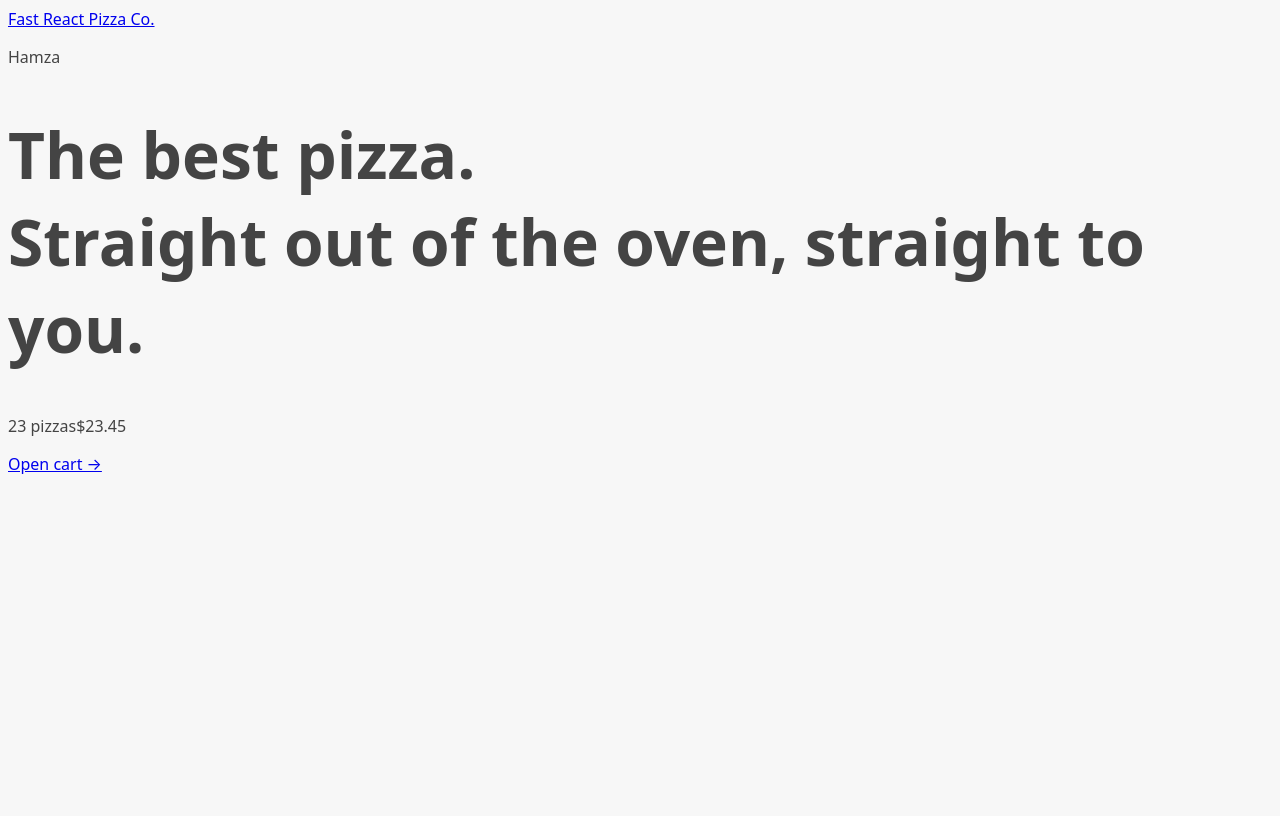
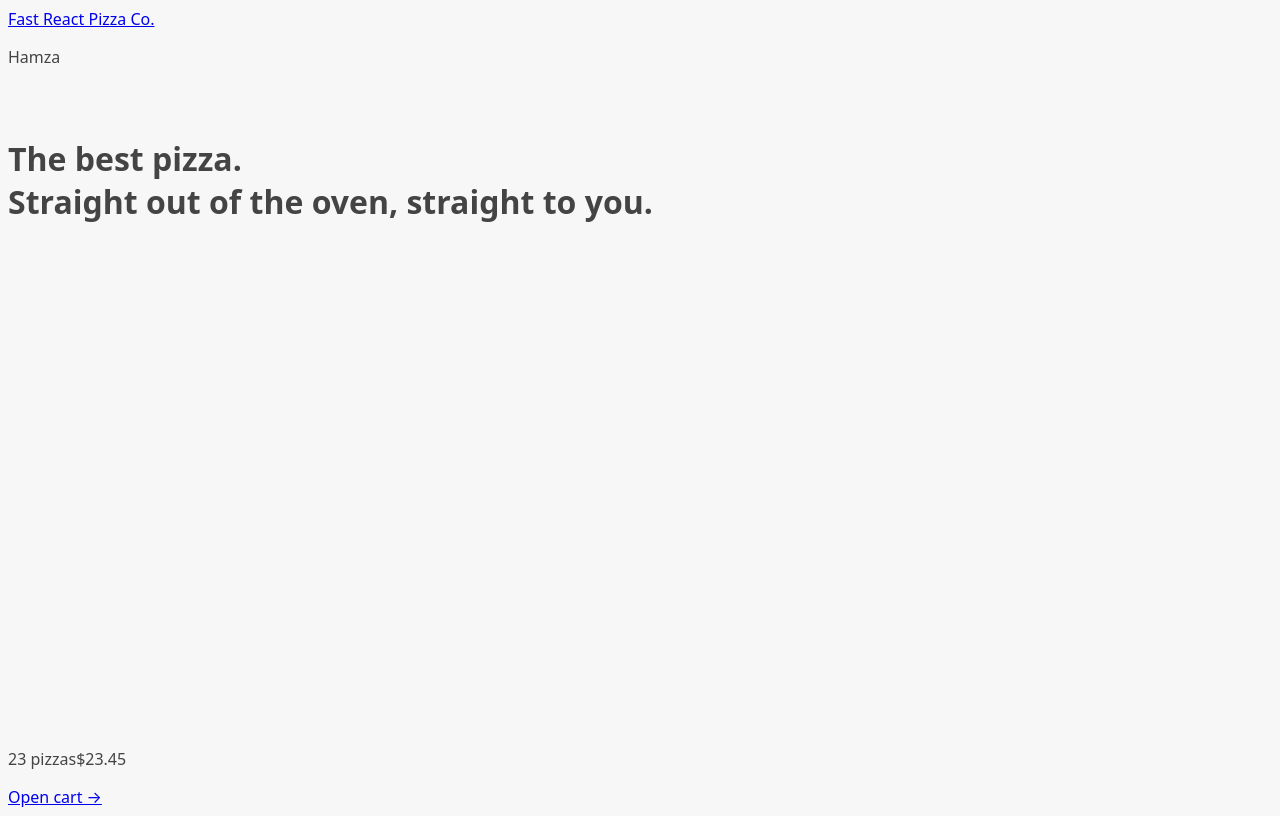
Before and after one commit to HamzaHamani/PizzaPortal., a React (Vite) app: page / in a window 1280 px wide. Built offline with nearby package versions, Linux system fonts and the light colour scheme.

Commit message:
handling loading and errors

```diff
--- a/src/App.jsx
+++ b/src/App.jsx
@@ -5,11 +5,13 @@ import Cart from "./features/cart/Cart";
 import CreateOrder from "./features/order/CreateOrder";
 import Order from "./features/order/Order";
 import AppLayout from "./ui/AppLayout";
+import Error from "./ui/Error";
 
 const router = createBrowserRouter([
   {
     path: "/",
     element: <AppLayout />,
+    errorElement: <Error />,
     //👇 THIS IS HOW WE ADD NESTED ROUTES
     children: [
       {
@@ -21,6 +23,7 @@ const router = createBrowserRouter([
         path: "/menu",
         element: <Menu />,
         loader: menuLoader,
+        errorElement: <Error />,
       },
       {
         path: "/cart",
--- a/src/ui/AppLayout.jsx
+++ b/src/ui/AppLayout.jsx
@@ -1,14 +1,17 @@
-import { Outlet } from "react-router-dom";
+import { Outlet, useNavigation } from "react-router-dom";
 import CartOverview from "../features/cart/CartOverview";
 import Header from "./Header";
+import Loader from "./Loading";
 
 function AppLayout() {
+  const navigation = useNavigation();
+  console.log(navigation);
+  const isLoading = navigation.state === "loading";
   return (
-    <div>
+    <div className="layout">
+      {isLoading && <Loader />}
       <Header />
-      <main>
-        <h1>{<Outlet />}</h1>
-      </main>
+      <main>{<Outlet />}</main>
       <CartOverview />
     </div>
   );
--- a/src/ui/Error.jsx
+++ b/src/ui/Error.jsx
@@ -1,12 +1,14 @@
-import { useNavigate } from 'react-router-dom';
+import { useNavigate, useRouteError } from "react-router-dom";
 
 function NotFound() {
   const navigate = useNavigate();
+  const error = useRouteError();
+  // console.log(error);
 
   return (
     <div>
       <h1>Something went wrong 😢</h1>
-      <p>%MESSAGE%</p>
+      <p>{error.message || error.data}</p>
       <button onClick={() => navigate(-1)}>&larr; Go back</button>
     </div>
   );
--- /dev/null
+++ b/src/ui/Loading.jsx
@@ -0,0 +1,5 @@
+function Loader() {
+  return <div className="loader"></div>;
+}
+
+export default Loader;
```
